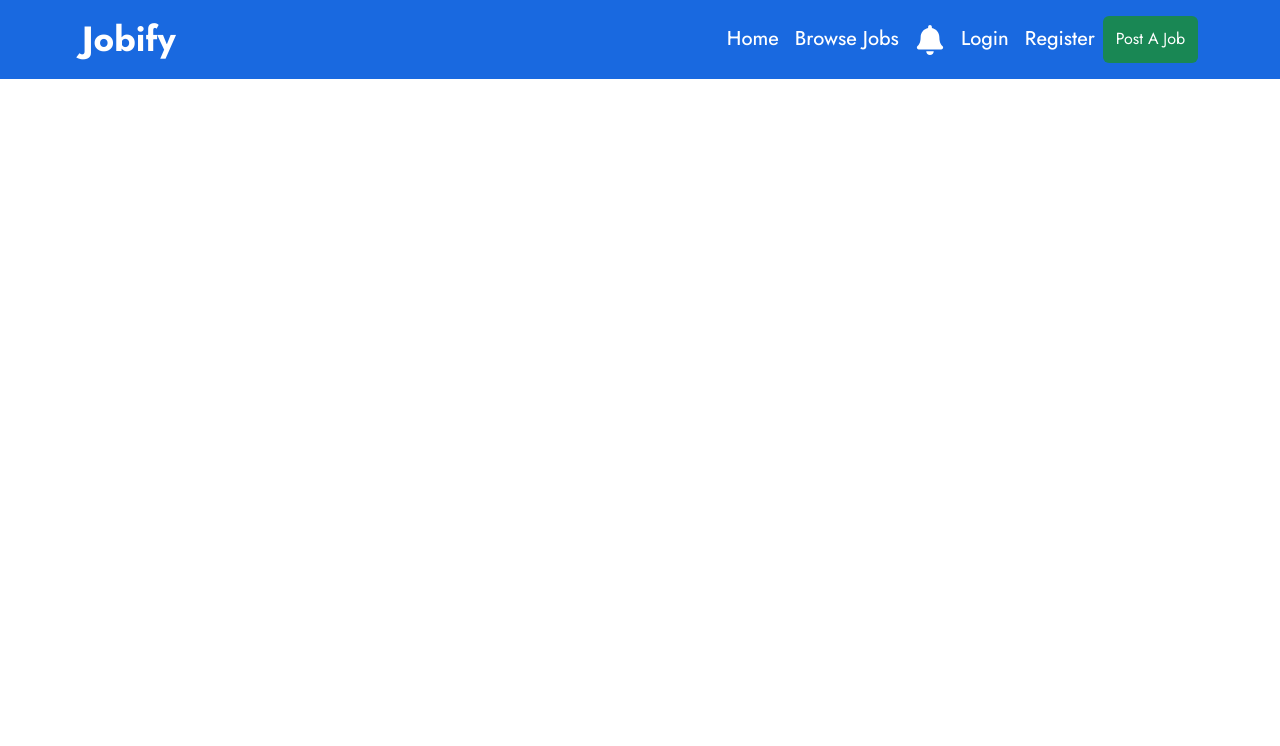
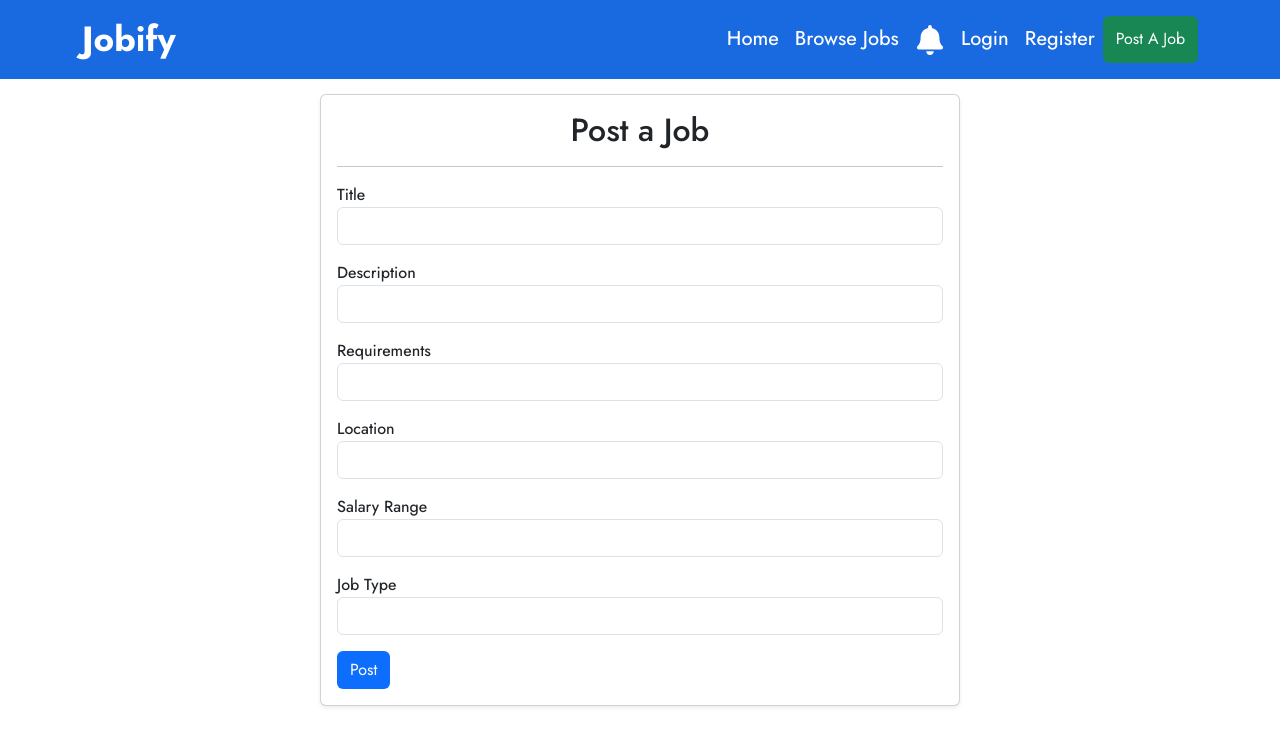
Before and after one commit to Koech161/jobify, a React (Create React App) app in the folder client/: page /post-job in a window 1280 px wide. Shown: the top 746 px of the page. Built offline with nearby package versions, Linux system fonts and the light colour scheme; no server answers.

Commit message:
implement posting of jobs

```diff
--- a/client/src/App.js
+++ b/client/src/App.js
@@ -10,6 +10,7 @@ import UserProfile from './components/UserProfile';
 import Notification from './components/Notification';
 import AppyJob from './components/AppyJob';
 import Profile from './components/Profile';
+import PostJob from './components/PostJob';
 
 function App() {
   return (
@@ -25,6 +26,7 @@ function App() {
         <Route path='/notification' element={<Notification />} />
         <Route path='/application' element={<AppyJob />} />
         <Route path='/profile' element={<Profile />} />
+        <Route path='/post-job' element={<PostJob />} />
       </Routes>
     </div>
    </Router>
--- a/client/src/components/NavBar.js
+++ b/client/src/components/NavBar.js
@@ -1,12 +1,16 @@
 import React from 'react';
-import { Link } from 'react-router-dom';
+import { Link, useNavigate } from 'react-router-dom';
 import { FaBell, FaUserCircle } from 'react-icons/fa';
 import { useAuth } from './AuthProvider';
 
 const NavBar = () => {
   const {logout, isAuthenticated} = useAuth()
+  const navigate = useNavigate()
   const handleLogout = () => {
     logout()
+  }
+  const handlePostJob = () => {
+      navigate('/post-job')
   }
   return (
     <nav className="navbar navbar-expand-lg  fixed-top" style={{ fontSize: '20px',backgroundColor:'#1969e0' }}>
@@ -65,7 +69,7 @@ const NavBar = () => {
             }
 
 
-            <button className='btn bg-success text-white'>Post A Job</button>
+            <button className='btn bg-success text-white' onClick={handlePostJob}>Post A Job</button>
 
           </div>
         </div>
--- /dev/null
+++ b/client/src/components/PostJob.js
@@ -0,0 +1,126 @@
+import React from 'react'
+import * as Yup from 'yup'
+import api from '../service/api'
+import { ToastContainer, toast } from 'react-toastify'
+import 'react-toastify/dist/ReactToastify.css'
+import { ErrorMessage, Field, Form, Formik } from 'formik'
+import { useAuth } from './AuthProvider'
+const PostJob = () => {
+    const {userId} = useAuth()
+    const initialValues = {
+      employer_id:userId,
+      title: '',
+      description: '',
+      requirements: '',
+      location:'',
+      salary_range:'',
+      job_type: '',
+      posted_at: new Date().toISOString(),
+      updated_at: null,
+      is_active:true
+    }
+
+    const validationSchema = Yup.object().shape({
+      employer_id: Yup.string().required('Employer ID is required'),
+      title: Yup.string().required('Title is required'),
+      description: Yup.string().required('Description is required'),
+      location: Yup.string().required('Location is required'),
+      salary_range: Yup.string().required('Salary range is required'),
+      job_type: Yup.string().required('Job Type is required'),
+      requirements: Yup.string().required('This field is required')
+
+    })
+
+    const handleSubmit = async (values, {setSubmitting, resetForm}) => {
+      try {
+        const res = await api.post('/jobs', values)
+        toast.success(res.data.message)
+        resetForm()
+      } catch (error) {
+        const errorMessage = error.response?.data?.error || 'Failed to Post a Job'
+        toast.error(errorMessage)
+      }
+      finally{
+        setSubmitting(false)
+      }
+    }
+
+
+  return (
+    <div className='container d-flex justify-content-center align-items-center vh-100'>
+      <div className='card shadow-sm' style={{width:'40rem'}}>
+        <div className='card-body'>
+          <h2 className='card-title text-center'>Post a Job</h2>
+          <hr />
+          <Formik
+          initialValues={initialValues}
+          validationSchema={validationSchema}
+          onSubmit={handleSubmit}>
+            {({isSubmitting}) => (
+              <Form>
+                <div className='mb-3'>
+                  <label htmlFor='title'>Title</label>
+                  <Field
+                  type='text'
+                  name='title'
+                  className='form-control'/>
+                  <ErrorMessage name='title' component='div' className='text-danger'/>
+                </div>
+
+                <div className='mb-3'>
+                  <label htmlFor='description'>Description</label>
+                  <Field
+                  type='text'
+                  name='description'
+                  className='form-control'/>
+                  <ErrorMessage name='description' component='div' className='text-danger'/>
+                </div>
+
+                <div className='mb-3'>
+                  <label htmlFor='requirements'>Requirements</label>
+                  <Field
+                  type='text'
+                  name='requirements'
+                  className='form-control'/>
+                  <ErrorMessage name='requirements' component='div' className='text-danger'/>
+                </div>
+
+                <div className='mb-3'>
+                  <label htmlFor='location'>Location</label>
+                  <Field
+                  type='text'
+                  name='location'
+                  className='form-control'/>
+                  <ErrorMessage name='location' component='div' className='text-danger'/>
+                </div>
+
+                <div className='mb-3'>
+                  <label htmlFor='salary_range'>Salary Range</label>
+                  <Field
+                  type='text'
+                  name='salary_range'
+                  className='form-control'/>
+                  <ErrorMessage name='salary_range' component='div' className='text-danger'/>
+                </div>
+
+                <div className='mb-3'>
+                  <label htmlFor='job_type'>Job Type</label>
+                  <Field
+                  type='text'
+                  name='job_type'
+                  className='form-control'/>
+                  <ErrorMessage name='job_type' component='div' className='text-danger'/>
+                </div>
+
+                <button type='submit' className='btn bg-primary text-white '>Post</button>
+              </Form>
+            )}
+          </Formik>
+        </div>
+      </div>
+      <ToastContainer />
+    </div>
+  )
+}
+
+export default PostJob
```
Also changed, not shown: client/src/components/Post.js (deleted, +0 -12 lines), 2 other files (tests, documents, lock files or other folders).
